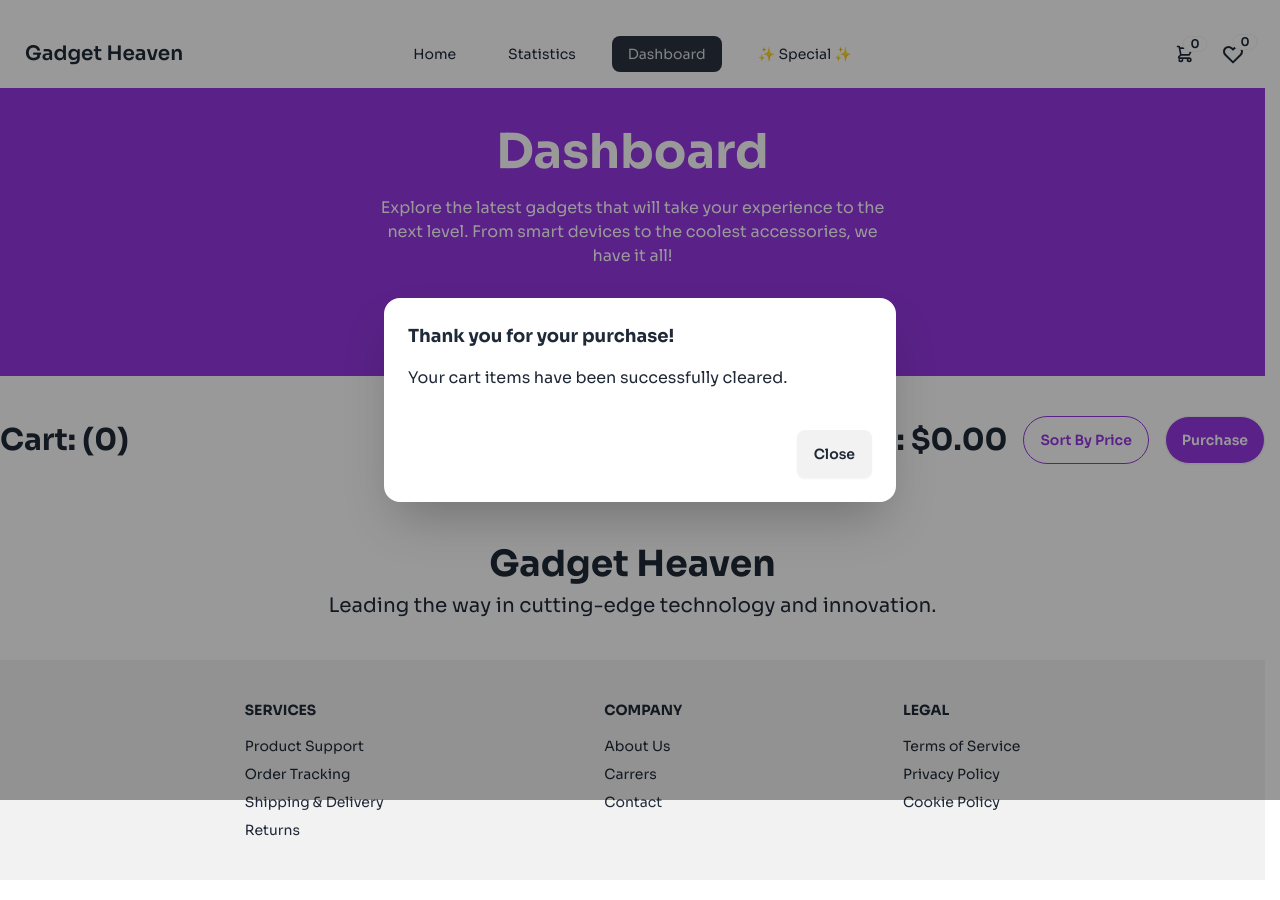
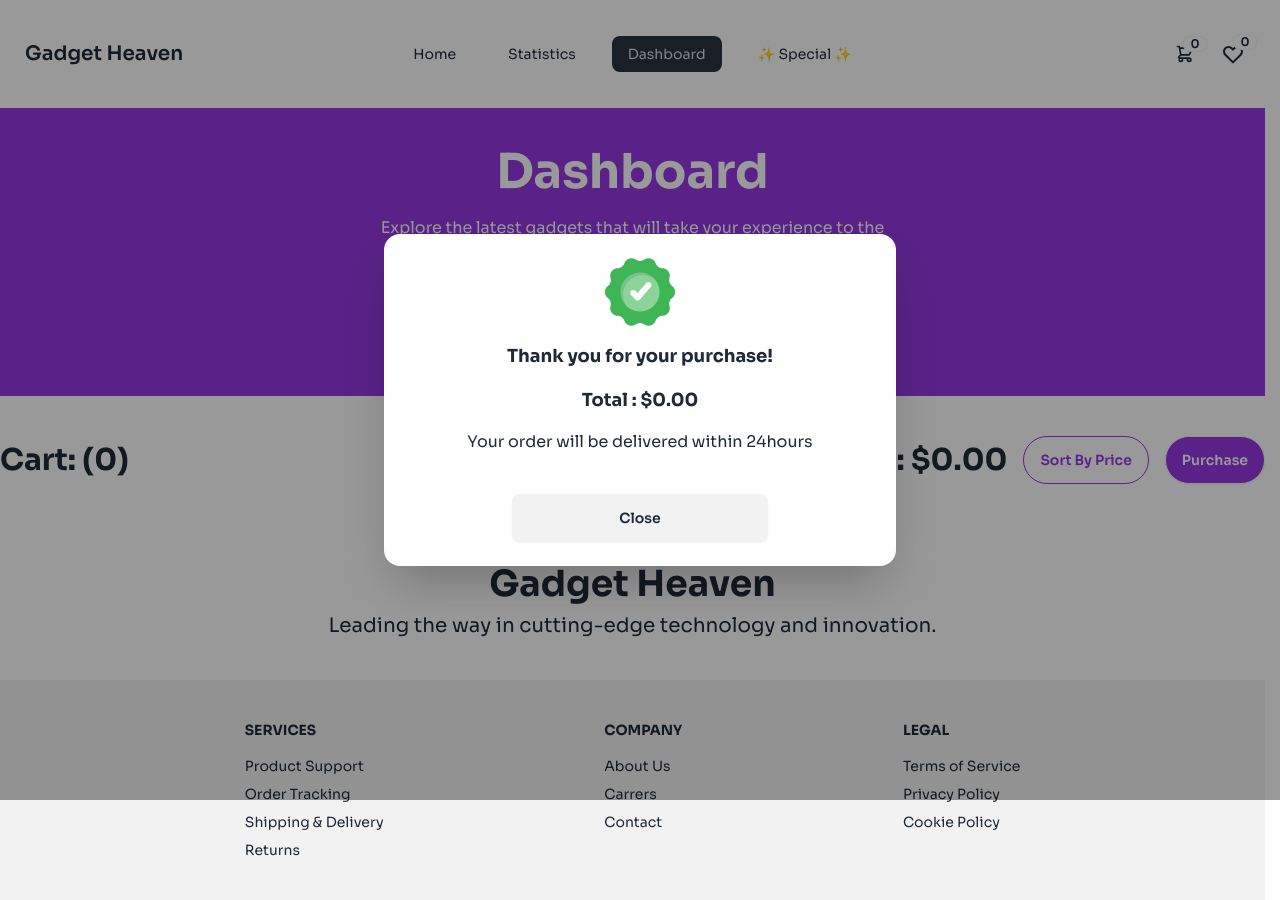
Before and after one commit to ornobaadi/Gadget-Heaven, a React (Vite) app: page /dashboard in a window 1280 px wide. Both pictures are taken after a click on the button "Purchase". Built offline with nearby package versions, Linux system fonts and the light colour scheme.

Commit message:
works good so far

```diff
--- a/src/components/Dashboard/Dashboard.jsx
+++ b/src/components/Dashboard/Dashboard.jsx
@@ -2,7 +2,13 @@ import { useEffect, useState } from 'react';
 import { useLoaderData } from 'react-router-dom';
 import { Tab, Tabs, TabList, TabPanel } from 'react-tabs';
 import 'react-tabs/style/react-tabs.css';
-import { getStoredCartList, getStoredWishList, removeFromStoredCartList } from '../../utility/addToDb';
+import {
+    getStoredCartList,
+    getStoredWishList,
+    addToStoredCartList,
+    removeFromStoredWishList,
+    removeFromStoredCartList
+} from '../../utility/addToDb';
 import GadgetCart from '../GadgetCart/GadgetCart';
 import { Helmet } from 'react-helmet-async';
 
@@ -37,17 +43,25 @@ const Dashboard = () => {
         removeFromStoredWishList(gadgetId);
     };
 
+    const handleMoveToCart = (gadgetId) => {
+        const gadget = wishList.find(gadget => gadget.gadgetId === gadgetId);
+        if (gadget) {
+            // Remove from wishlist
+            handleRemoveFromWishlist(gadgetId);
+            // Add to cart
+            setCartList(prevCartList => [...prevCartList, gadget]);
+            addToStoredCartList(gadgetId);
+        }
+    };
 
     const handleSortByPrice = () => {
         const sortedCartList = [...cartList].sort((a, b) => b.price - a.price);
         setCartList(sortedCartList);
     };
 
-
     const handlePurchaseClick = () => {
         document.getElementById('purchase_modal').showModal();
     };
-
 
     const handleCloseModal = () => {
         setCartList([]);
@@ -60,25 +74,16 @@ const Dashboard = () => {
             <Helmet>
                 <title>Dashboard | Gadget Heaven</title>
             </Helmet>
-            <div className='flex flex-col items-center py-5 text-center text-white bg-[#9538E2]'>
+            <div className='flex flex-col items-center py-5 text-center mt-5 text-white bg-[#9538E2]'>
                 <h3 className="text-5xl font-bold my-5">Dashboard</h3>
                 <p className='w-2/5'>Explore the latest gadgets that will take your experience to the next level. From smart devices to the coolest accessories, we have it all!</p>
             </div>
             <Tabs>
                 <TabList className="flex space-x-4 justify-center bg-[#9538E2] py-5">
-                    <Tab
-                        selectedClassName="bg-white text-black"
-                        className="btn rounded-full bg-[#9538E2] text-black px-10"
-                    >
-                        Cart
-                    </Tab>
-                    <Tab
-                        selectedClassName="bg-white text-black"
-                        className="btn rounded-full bg-[#9538E2] text-black px-10"
-                    >
-                        WishList
-                    </Tab>
+                    <Tab selectedClassName="bg-white text-black" className="btn rounded-full bg-[#9538E2] text-black px-10">Cart</Tab>
+                    <Tab selectedClassName="bg-white text-black" className="btn rounded-full bg-[#9538E2] text-black px-10">WishList</Tab>
                 </TabList>
+
                 {/* Cart Tab Panel */}
                 <TabPanel>
                     <div className='flex justify-between items-center my-10'>
@@ -87,16 +92,10 @@ const Dashboard = () => {
                             <h2 className='text-3xl font-bold'>
                                 Total Cost: ${calculateTotalCost().toFixed(2)}
                             </h2>
-                            <button
-                                onClick={handleSortByPrice}
-                                className="btn btn-outline text-[#9538E2] border-[#9538E2] rounded-full px-4 py-2"
-                            >
+                            <button onClick={handleSortByPrice} className="btn btn-outline text-[#9538E2] border-[#9538E2] rounded-full px-4 py-2">
                                 Sort By Price
                             </button>
-                            <button
-                                onClick={handlePurchaseClick}
-                                className="btn bg-[#9538E2] text-white rounded-full px-4 py-2"
-                            >
+                            <button onClick={handlePurchaseClick} className="btn bg-[#9538E2] text-white rounded-full px-4 py-2">
                                 Purchase
                             </button>
                         </div>
@@ -112,6 +111,7 @@ const Dashboard = () => {
                         ))}
                     </div>
                 </TabPanel>
+
                 {/* WishList Tab Panel */}
                 <TabPanel>
                     <div>
@@ -124,6 +124,7 @@ const Dashboard = () => {
                                 gadget={gadget}
                                 onRemove={handleRemoveFromWishlist}
                                 isWishlist={true}
+                                onMoveToCart={handleMoveToCart}
                             />
                         ))}
                     </div>
@@ -132,11 +133,13 @@ const Dashboard = () => {
 
             {/* Purchase Modal */}
             <dialog id="purchase_modal" className="modal">
-                <div className="modal-box">
-                    <h3 className="font-bold text-lg">Thank you for your purchase!</h3>
-                    <p className="py-4">Your cart items have been successfully cleared.</p>
+                <div className="modal-box flex flex-col items-center">
+                    <img src="/public/assets/Group.png" alt="" />
+                    <h3 className="font-bold text-lg my-4">Thank you for your purchase!</h3>
+                    <h3 className="font-bold text-lg">Total : ${calculateTotalCost().toFixed(2)}</h3>
+                    <p className="my-4">Your order will be delivered within 24hours</p>
                     <div className="modal-action">
-                        <button onClick={handleCloseModal} className="btn">Close</button>
+                        <button onClick={handleCloseModal} className="btn btn-wide">Close</button>
                     </div>
                 </div>
             </dialog>
--- a/src/components/GadgetCart/GadgetCart.jsx
+++ b/src/components/GadgetCart/GadgetCart.jsx
@@ -1,7 +1,6 @@
-import { removeFromStoredCartList, removeFromStoredWishList } from '../../utility/addToDb';
+import { removeFromStoredCartList, removeFromStoredWishList, addToStoredCartList } from '../../utility/addToDb';
 
-const GadgetCart = ({ gadget, onRemove, isWishlist }) => {
-
+const GadgetCart = ({ gadget, onRemove, isWishlist, onMoveToCart }) => {
     const handleRemove = () => {
         if (isWishlist) {
             removeFromStoredWishList(gadget.gadgetId);
@@ -9,6 +8,14 @@ const GadgetCart = ({ gadget, onRemove, isWishlist }) => {
             removeFromStoredCartList(gadget.gadgetId);
         }
         onRemove(gadget.gadgetId);
+    };
+
+    const handleMoveToCart = () => {
+        if (onMoveToCart) {
+            addToStoredCartList(gadget.gadgetId); // Adds item to the cart in local storage
+            // removeFromStoredWishList(gadget.gadgetId); // Removes item from the wishlist in local storage
+            // onMoveToCart(gadget.gadgetId); // Updates state in the parent component
+        }
     };
 
     const { gadgetId, image, title, price, description } = gadget;
@@ -28,6 +35,7 @@ const GadgetCart = ({ gadget, onRemove, isWishlist }) => {
                         <p className="text-xl m-3 font-bold">Price: ${price}</p>
                     </div>
                 </div>
+                <div className="flex flex-col items-end gap-2">
                     <button onClick={handleRemove} className="btn btn-error rounded-full btn-outline">
                         {isWishlist ? 'Remove from Wishlist' : 'Remove from Cart'}
                         <svg
@@ -43,6 +51,16 @@ const GadgetCart = ({ gadget, onRemove, isWishlist }) => {
                                 d="M6 18L18 6M6 6l12 12" />
                         </svg>
                     </button>
+                    {/* Add to Cart button only appears if the item is in the wishlist */}
+                    {isWishlist && (
+                        <button
+                            onClick={handleMoveToCart}
+                            className="btn btn-success rounded-full btn-outline"
+                        >
+                            Add to Cart
+                        </button>
+                    )}
+                </div>
             </div>
         </div>
     );
--- a/src/components/GadgetDetail/GadgetDetail.jsx
+++ b/src/components/GadgetDetail/GadgetDetail.jsx
@@ -34,7 +34,7 @@ const GadgetDetail = () => {
                 <title>{title} | Gadget Heaven</title>
             </Helmet>
             <div>
-                <div className=" relative hero bg-[#9538E2] mt-5 py-10">
+                <div className=" relative hero bg-[#9538E2] mt-5 py-5">
                     <div className="hero-content text-center">
                         <div className="max-w-2xl text-white">
                             <h1 className="text-5xl font-bold">Product Details</h1>
```
Lines whose indentation alone changed are shown as unchanged.
